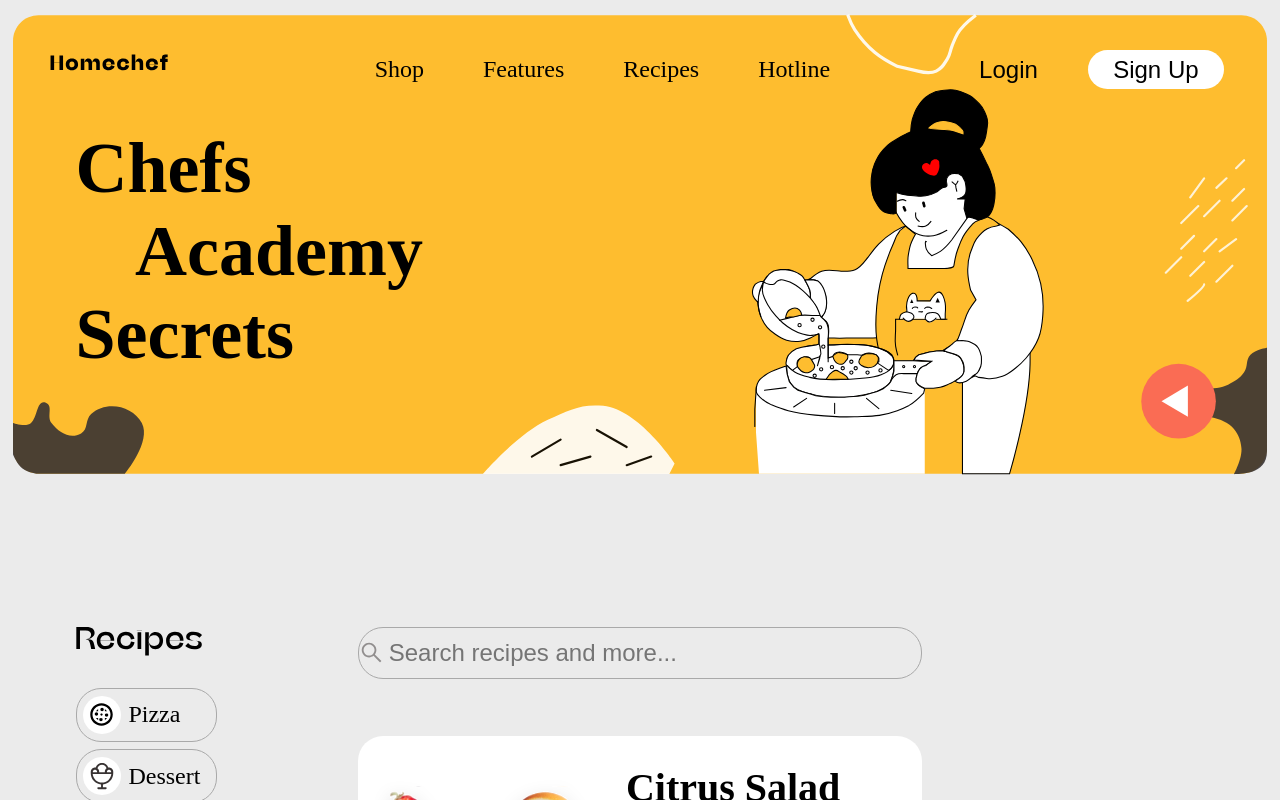
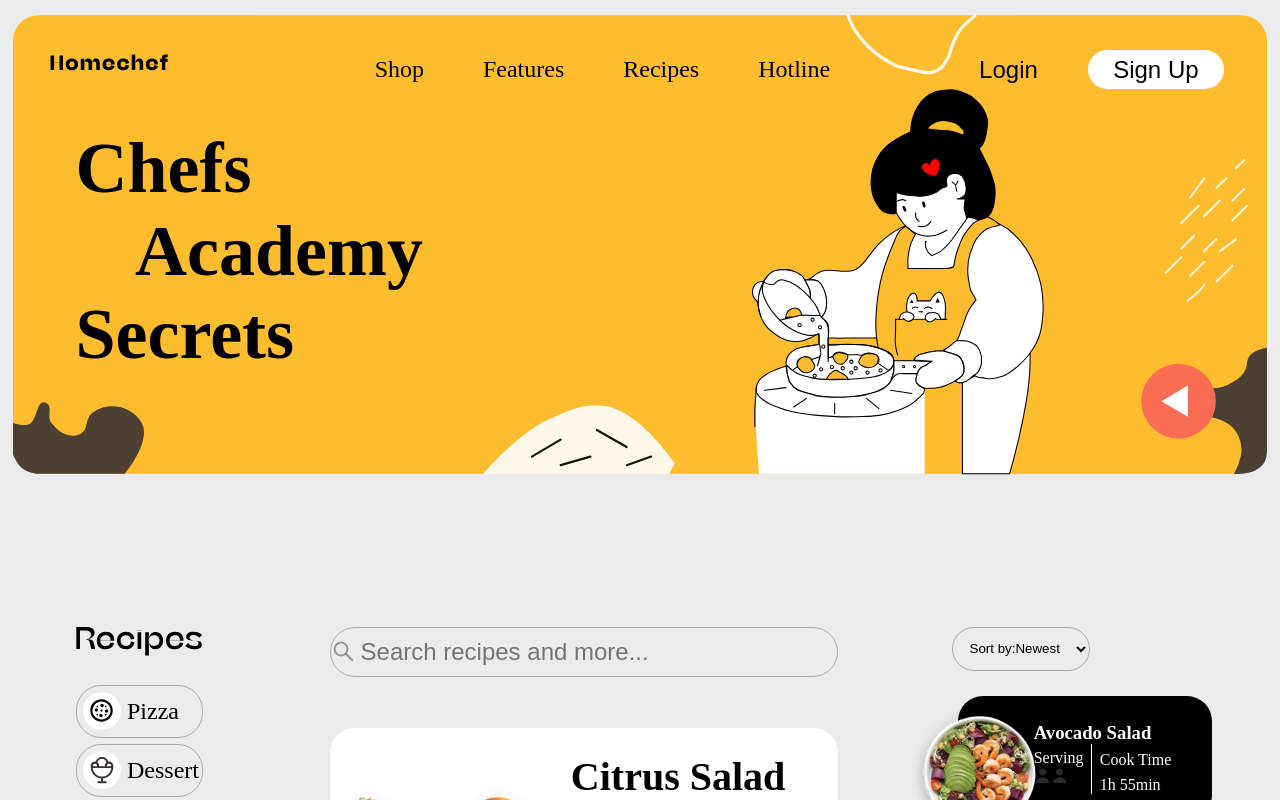
Before and after one commit to mertsabinov/Homechef, a React (Create React App) app: page / in a window 1280 px wide. Built offline with nearby package versions, Linux system fonts and the light colour scheme.

Commit message:
add(SectionRightSide)

```diff
--- a/src/App.tsx
+++ b/src/App.tsx
@@ -4,6 +4,7 @@ import Navbar from "./components/Navbar";
 import Header from "./components/Header";
 import SectionLeftSide from "./components/SectionLeftSide";
 import SectionCenterSide from "./components/SectionCenterSide";
+import SectionRightSide from "./components/SectionRightSide";
 
 const App = () => {
   return (
@@ -14,7 +15,9 @@ const App = () => {
               <section>
                   <SectionLeftSide/>
                   <SectionCenterSide/>
+                  <SectionRightSide/>
               </section>
+              <footer></footer>
           </div>
       </div>
   )
--- a/src/assets/styles/components/SectionRightSide.css
+++ b/src/assets/styles/components/SectionRightSide.css
@@ -0,0 +1,28 @@
+/* section right side */
+.section-right-side{
+    width: 25%;
+    text-align: center;
+    margin-left: 5%;
+    margin-right: 5%;
+}
+
+.section-right-side select{
+    background-color: transparent;
+    border: 1px solid darkgrey;
+    padding: 5%;
+    border-radius: 25px;
+}
+
+/* section right side end */
+
+@media only screen and (max-width: 768px) {
+    /* For mobile phones: */
+    .section-right-side {
+        margin-top: 10%;
+        width: 100%;
+    }
+
+    .section-right-side select {
+        width: 100%;
+    }
+}
--- a/src/components/SectionRightSide.tsx
+++ b/src/components/SectionRightSide.tsx
@@ -0,0 +1,19 @@
+import * as react from 'react'
+import '../assets/styles/components/SectionRightSide.css'
+import Card from "./Card";
+import saladCard from '../assets/images/salad-card.svg'
+import pasta from '../assets/images/pasta.svg'
+
+const SectionRightSide = () => {
+    return(
+        <div className='section-right-side' >
+            <select name='short by' value=''>
+                <option value="newest">Sort by:Newest</option>
+            </select>
+            <Card FoodImg={saladCard} />
+            <Card FoodImg={pasta} />
+        </div>
+    )
+}
+
+export default SectionRightSide
```
